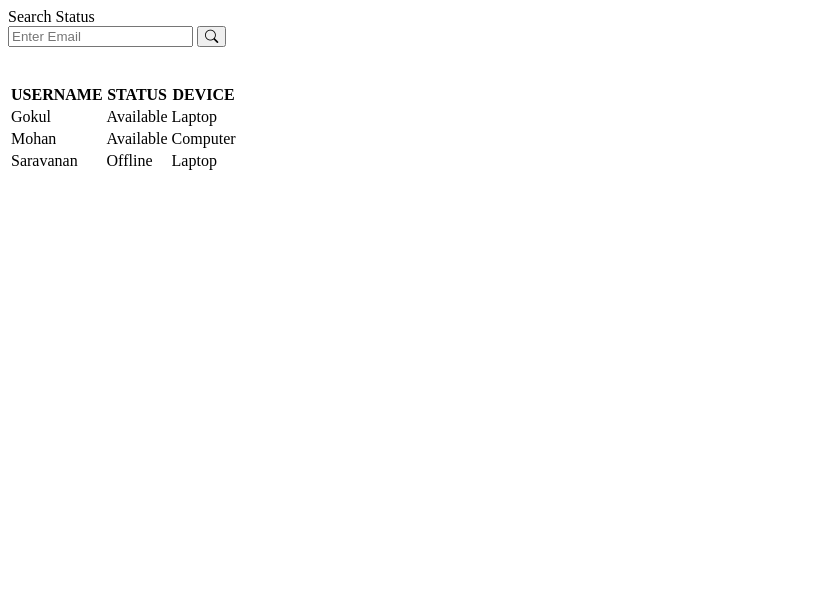
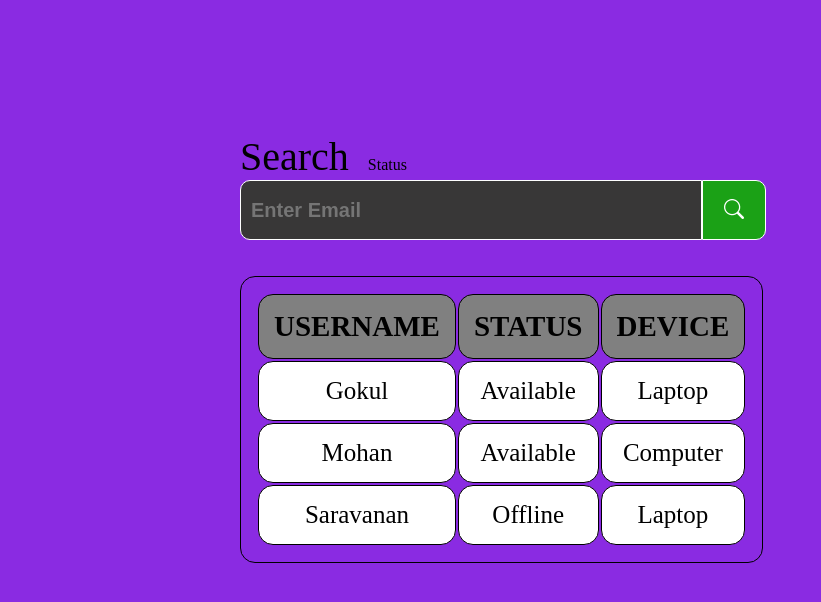
Before and after one commit to sureshpro/newproject200123, a plain HTML site: page index.html in a window 1280 px wide. Shown: the whole page, without its empty margins (0-821 px from the left). Drawn offline with nearby package versions, Linux system fonts and the light colour scheme.

Commit message:
Update style.css

```diff
--- a/style.css
+++ b/style.css
@@ -1,47 +1,69 @@
-<!DOCTYPE html>
-<html lang="en">
-<head>
-    <meta charset="UTF-8">
-    <meta http-equiv="X-UA-Compatible" content="IE=edge">
-    <meta name="viewport" content="width=device-width, initial-scale=1.0">
-    <title>Userlock</title>
-    <link rel="stylesheet" href="style.css">
-    <link rel="stylesheet" href="https://cdn.jsdelivr.net/npm/bootstrap-icons@1.10.2/font/bootstrap-icons.css">
-</head>
-<body>
+body{
+    display: flex;
+    justify-content: center;
+    align-items: center;
+    height: 100vh;
+    background-color: blueviolet;
+    background-size: cover;
+}
+form{
+    width: 800px;
+    height: 550px;
 
-    <form>
-        <div>
-          <label>Search</label>  <label1>Status</label> <br>
-        <input class="txt_box" type="text" placeholder="Enter Email" name="search">
-        <button><i class="bi bi-search"></i></button> <br> <br> <br>
-        <table>
-            <tr>
-                <th>USERNAME</th>
-                <th>STATUS</th>
-                <th>DEVICE</th>
-            </tr>
-            <tr>
-               <td>Gokul</td>
-               <td>Available</td>
-               <td>Laptop</td>
-            </tr>
-            <tr>
-               <td>Mohan</td>
-               <td>Available</td>
-               <td>Computer</td>
-            </tr>
-            <tr>
-                <td>Saravanan</td>
-                <td>Offline</td>
-                <td>Laptop</td>
-             </tr>
-        </table>
+}
+input[type=text]{
+    padding: 10px;
+    text-align: start;
+    height: 38px;
+    width: 55%;
+    font-size: 20px;
+    font-weight: bold;
+    outline: none;
+    border:none;
+    border-radius: 10px 0 0 10px;
+    background:rgb(56, 55, 55);
 
-    </div>
+    color: #e6ed0e ;
+    border: 1px solid #fff;
 
+}
+button{
+    position: absolute;
+    float: right;
+    height: 60px;
+    width: 5%;
+    padding: 20px;
+    font-size: 20px;
+    outline: none;
+    border:none;
+    background:#1ba116;
+    border-radius: 0 10px 10px 0;
+    font-weight: bold;
+    color: #fff;
+    border: 1px solid #fff;
+    padding: 15px;
 
-    </form>
-    <script>alert("hi")</script>
-</body>
-</html>
+}
+label{
+    font-size: 40px;
+
+   padding: 0%;
+}
+label1{
+    padding: 15px;
+
+}
+table,tr,th,td{
+    font-size: 25px;
+    border:1px solid black;
+    text-align: center;
+    padding: 15px;
+    border-radius: 15px;
+}
+th{
+    font-size: 29px;
+    background-color: gray;
+}
+td{
+    background-color: white;
+}
```
